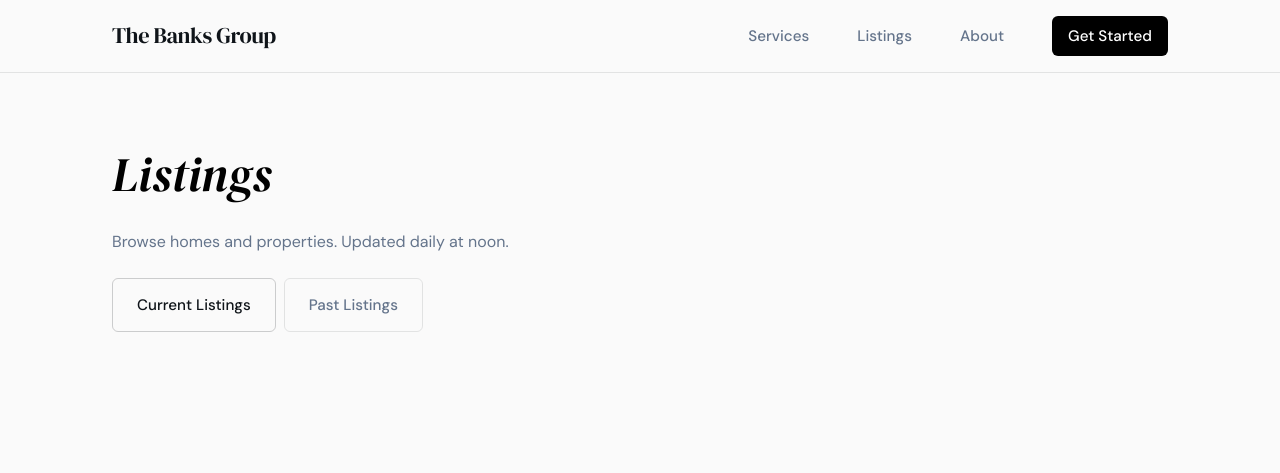
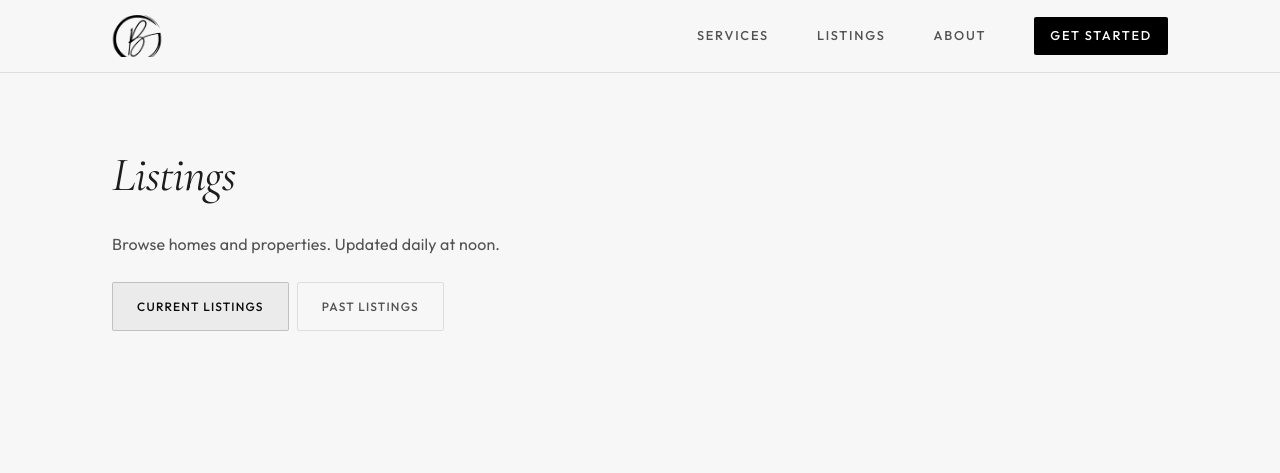
Before and after one commit to connergreyson/BanksGroup, a PHP site: page /listings.html in a window 1280 px wide. Shown: the top 473 px of the page. Run offline with PHP 8.4, Linux system fonts and the light colour scheme; some libraries are stand-ins or nearby versions.

Commit message:
Deploy darker homepage design with logo and Austin skyline hero.
Push the updated layout, typography, and hero video that were only on local—Vercel was still serving the older light design from main.

Co-authored-by: Cursor <cursoragent@cursor.com>

```diff
--- a/real-estate-site/listings.html
+++ b/real-estate-site/listings.html
@@ -7,13 +7,17 @@
   <meta name="description" content="Browse current residential and commercial listings. Updated daily.">
   <link rel="preconnect" href="https://fonts.googleapis.com">
   <link rel="preconnect" href="https://fonts.gstatic.com" crossorigin>
-  <link href="https://fonts.googleapis.com/css2?family=DM+Serif+Display:ital@0;1&family=DM+Sans:opsz,wght@9..40,300;9..40,400;9..40,500;9..40,600;9..40,700&display=swap" rel="stylesheet">
+  <link href="https://fonts.googleapis.com/css2?family=Cormorant+Garamond:ital,wght@0,400;0,500;0,600;1,400&family=Outfit:wght@300;400;500;600&display=swap" rel="stylesheet">
   <link rel="stylesheet" href="styles.css">
 </head>
 <body>
   <header class="header">
     <div class="container header-inner">
-      <a href="index.html" class="logo">The Banks Group</a>
+      <a href="index.html" class="logo logo-lockup">
+        <span class="logo-crop">
+          <img src="assets/images/logo.png" alt="The Banks Group" class="logo-img" width="1008" height="558">
+        </span>
+      </a>
       <nav class="nav">
         <a href="index.html#services">Services</a>
         <a href="listings.html">Listings</a>
@@ -57,7 +61,12 @@
   <footer class="footer">
     <div class="container footer-inner">
       <div class="footer-brand">
-        <a href="index.html" class="logo">The Banks Group</a>
+        <a href="index.html" class="footer-logo-link">
+          <span class="logo-crop logo-crop--footer">
+            <img src="assets/images/logo.png" alt="The Banks Group" class="logo-img" width="1008" height="558" loading="lazy">
+          </span>
+        </a>
+        <p class="footer-brand-name">The Banks Group</p>
         <p class="footer-tagline">Residential • Commercial • Personal Service</p>
       </div>
       <nav class="footer-nav">
@@ -76,8 +85,9 @@
         </div>
       </nav>
       <div class="footer-contact">
-        <a href="tel:+15126085246">(512) 608-5246</a>
-        <a href="mailto:tracy.banks@compass.com">tracy.banks@compass.com</a>
+        <a href="tel:+15126895048">512-689-5048</a>
+        <a href="tel:+15127995156">512-799-5156</a>
+        <a href="mailto:Banksgroup@compass.com">Banksgroup@compass.com</a>
       </div>
     </div>
     <p class="footer-legal">© The Banks Group. All rights reserved.</p>
--- a/real-estate-site/listings.js
+++ b/real-estate-site/listings.js
@@ -78,7 +78,7 @@ function renderListingDetail(listing) {
   var agentEmail = escapeHtml(agent.email || '');
   var agentWebsite = escapeHtml(agent.website || '');
   var hoaFee = listing.hoa && listing.hoa.fee ? '$' + listing.hoa.fee + '/mo' : '';
-  var contactMailto = 'mailto:tracy.banks@compass.com?subject=Inquiry%20about%20' + encodeURIComponent(addr);
+  var contactMailto = 'mailto:Banksgroup@compass.com?subject=Inquiry%20about%20' + encodeURIComponent(addr);
 
   var rows = [
     ['Bedrooms', beds],
--- a/real-estate-site/styles.css
+++ b/real-estate-site/styles.css
@@ -1,21 +1,19 @@
-/* --- Slash-inspired design system --- */
+/* --- Luxury monochrome design system --- */
 :root {
-  --color-bg: #fafafa;
+  --color-bg: #f7f7f7;
   --color-bg-alt: #ffffff;
+  --color-bg-elevated: #ebebeb;
   --color-surface: #ffffff;
-  --color-text: #0f1419;
-  --color-text-muted: #64748b;
-  --color-text-soft: #94a3b8;
-  --color-accent: #0f1419;
-  --color-accent-teal: #000;
-  --color-accent-teal-hover: #000;
-  --color-accent-warm: #d97706;
-  --color-accent-soft: rgba(0, 0, 0, 0.08);
-  --color-accent-warm-soft: rgba(217, 119, 6, 0.06);
-  --color-border: rgba(15, 20, 25, 0.1);
-  --color-border-strong: rgba(15, 20, 25, 0.2);
-  --font-heading: "DM Serif Display", Georgia, serif;
-  --font-body: "DM Sans", system-ui, sans-serif;
+  --color-text: #0a0a0a;
+  --color-text-muted: #525252;
+  --color-text-soft: #a3a3a3;
+  --color-accent: #000000;
+  --color-accent-hover: #1a1a1a;
+  --color-accent-soft: rgba(0, 0, 0, 0.06);
+  --color-border: rgba(0, 0, 0, 0.1);
+  --color-border-strong: rgba(0, 0, 0, 0.18);
+  --font-heading: "Cormorant Garamond", "Times New Roman", serif;
+  --font-body: "Outfit", system-ui, sans-serif;
   --space-xs: 0.5rem;
   --space-sm: 1rem;
   --space-md: 1.5rem;
@@ -23,9 +21,9 @@
   --space-xl: 3rem;
   --space-2xl: 4rem;
   --space-3xl: 6rem;
-  --radius: 6px;
-  --radius-lg: 10px;
-  --transition: 0.2s ease;
+  --radius: 2px;
+  --radius-lg: 4px;
+  --transition: 0.25s ease;
 }
 
 /* --- Reset & base --- */
@@ -43,7 +41,9 @@ body {
   margin: 0;
   font-family: var(--font-body);
   font-size: 1rem;
-  line-height: 1.6;
+  font-weight: 400;
+  line-height: 1.65;
+  letter-spacing: 0.01em;
   color: var(--color-text);
   background: var(--color-bg);
   -webkit-font-smoothing: antialiased;
@@ -75,14 +75,17 @@ img {
 /* --- Typography --- */
 h1, h2, h3 {
   font-family: var(--font-heading);
-  font-weight: 400;
+  font-weight: 500;
   margin: 0;
+  letter-spacing: -0.02em;
 }
 
 h1 em,
 h2 em {
   font-style: italic;
-  color: var(--color-accent-teal);
+  font-weight: 400;
+  color: inherit;
+  opacity: 0.92;
 }
 
 /* --- Header --- */
@@ -92,10 +95,81 @@ h2 em {
   left: 0;
   right: 0;
   z-index: 100;
-  background: rgba(250, 250, 250, 0.92);
-  backdrop-filter: blur(12px);
-  -webkit-backdrop-filter: blur(12px);
+  background: rgba(247, 247, 247, 0.94);
+  backdrop-filter: blur(16px);
+  -webkit-backdrop-filter: blur(16px);
   border-bottom: 1px solid var(--color-border);
+}
+
+body.home .header {
+  background: rgba(0, 0, 0, 0.28);
+  border-bottom: 1px solid rgba(255, 255, 255, 0.12);
+}
+
+body.home .logo {
+  color: #fff;
+}
+
+body.home .logo:hover {
+  color: rgba(255, 255, 255, 0.8);
+}
+
+body.home .nav a {
+  color: rgba(255, 255, 255, 0.82);
+}
+
+body.home .nav a:hover {
+  color: #fff;
+}
+
+body.home .nav-cta {
+  background: #fff !important;
+  color: #0a0a0a !important;
+}
+
+body.home .nav-cta:hover {
+  background: #e8e8e8 !important;
+  color: #0a0a0a !important;
+}
+
+body.home .menu-toggle span {
+  background: #fff;
+}
+
+@media (max-width: 768px) {
+  .logo-crop {
+    height: 36px;
+  }
+
+  .logo-crop .logo-img {
+    height: 54px;
+  }
+
+  .logo-crop--footer {
+    height: 48px;
+  }
+
+  .logo-crop--footer .logo-img {
+    height: 72px;
+  }
+
+  body.home .nav.open {
+    background: #0a0a0a;
+    border-bottom: 1px solid rgba(255, 255, 255, 0.08);
+  }
+
+  body.home .nav.open a {
+    color: rgba(255, 255, 255, 0.9);
+  }
+
+  body.home .nav.open a:hover {
+    color: #fff;
+  }
+
+  body.home .nav.open .nav-cta {
+    background: #fff !important;
+    color: #0a0a0a !important;
+  }
 }
 
 .header-inner {
@@ -105,16 +179,62 @@ h2 em {
   height: 72px;
 }
 
+/* Align mark with bar edge; .container padding no longer indents the logo */
+.header-inner .logo-lockup {
+  margin-left: calc(-1 * var(--space-lg));
+}
+
 .logo {
   font-family: var(--font-heading);
-  font-size: 1.4rem;
-  font-weight: 400;
+  font-size: 1.5rem;
+  font-weight: 500;
   color: var(--color-text);
-  letter-spacing: -0.02em;
+  letter-spacing: 0.04em;
+  text-transform: uppercase;
+}
+
+.logo-lockup {
+  display: inline-flex;
+  align-items: center;
+  line-height: 0;
+  text-transform: none;
+  letter-spacing: normal;
+}
+
+/* Stack: emblem ~top 2/3, wordmark bottom 1/3 — show emblem only */
+.logo-crop {
+  display: inline-block;
+  height: 42px;
+  overflow: hidden;
+  line-height: 0;
+}
+
+.logo-crop .logo-img {
+  height: 63px;
+  width: auto;
+  display: block;
+  max-width: none;
+}
+
+.logo-crop--footer {
+  height: 56px;
+}
+
+.logo-crop--footer .logo-img {
+  height: 84px;
+}
+
+/* Black mark on transparent: invert on home so it reads on dark hero */
+body.home .logo-crop .logo-img {
+  filter: invert(1) drop-shadow(0 1px 4px rgba(0, 0, 0, 0.35));
 }
 
 .logo:hover {
   color: var(--color-text-muted);
+}
+
+body.home .logo-lockup:hover .logo-crop .logo-img {
+  opacity: 0.92;
 }
 
 .nav {
@@ -125,8 +245,10 @@ h2 em {
 
 .nav a {
   color: var(--color-text-muted);
-  font-size: 0.95rem;
+  font-size: 0.8rem;
   font-weight: 500;
+  letter-spacing: 0.14em;
+  text-transform: uppercase;
   transition: color var(--transition);
 }
 
@@ -995,8 +1173,10 @@ h2 em {
 .listings-tab {
   padding: var(--space-sm) var(--space-md);
   font-family: var(--font-body);
-  font-size: 0.95rem;
+  font-size: 0.75rem;
   font-weight: 500;
+  letter-spacing: 0.1em;
+  text-transform: uppercase;
   color: var(--color-text-muted);
   background: transparent;
   border: 1px solid var(--color-border);
```
Also changed, not shown: other parts of real-estate-site/styles.css (+104 -48 lines), real-estate-site/index.html (+28 -17 lines), real-estate-site/listing-detail.html (+15 -5 lines), real-estate-site/script.js (+51 -3 lines), real-estate-site/assets/images/logo.png (added), 1 other file.
